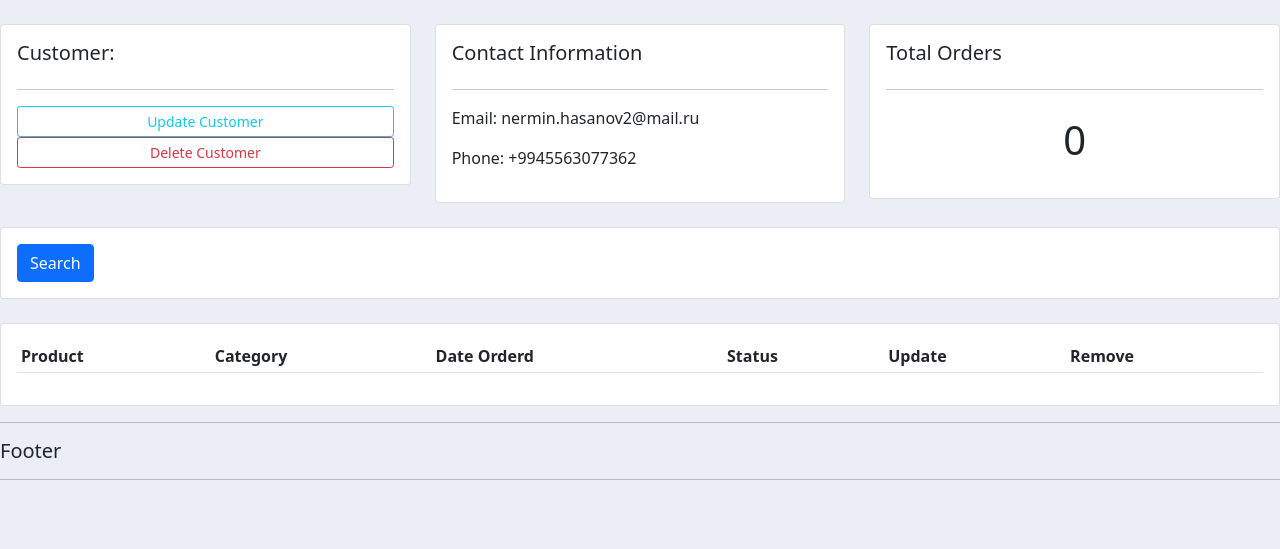
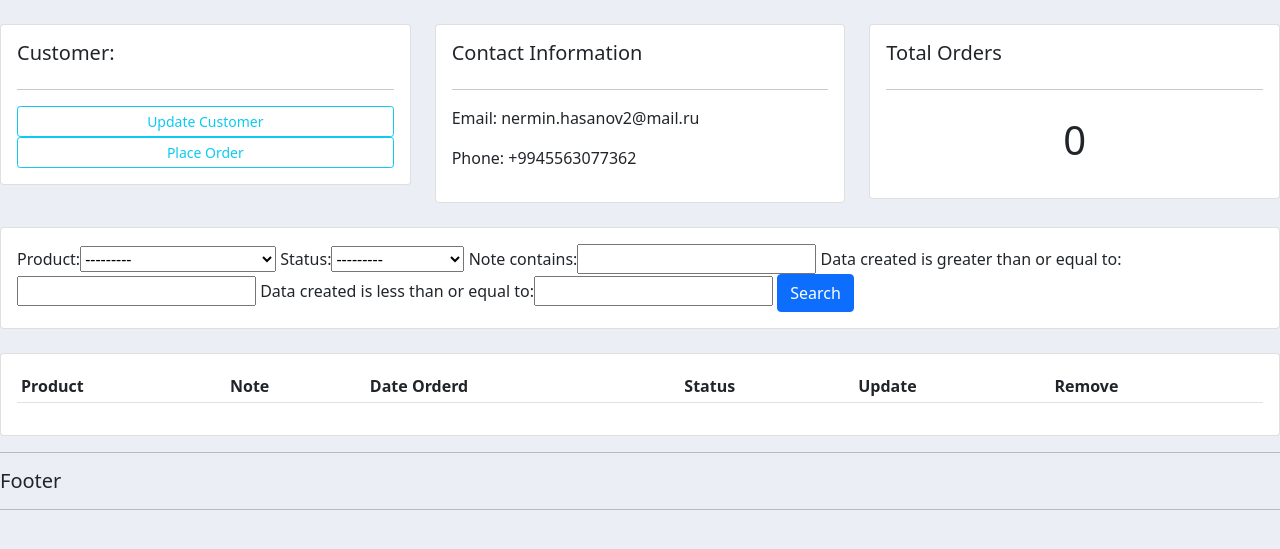
Before and after one commit to H-Cavid/crm, a Django app: page /customer/2/ in a window 1280 px wide. Shown: the part 116-665 px from the top of the page. Run offline with Django 3.2, Linux system fonts and the light colour scheme; data comes from the database, SQL or seed files in the repository; both versions use the stored data as it was after the commit; lists and menus that the app fills with data are empty.

Commit message:
<<--Filter is added-->>

```diff
--- /dev/null
+++ b/crm/accounts/filters.py
@@ -0,0 +1,14 @@
+from django.db.models import fields
+import django_filters
+from django_filters import DateFilter,CharFilter
+#import your models here
+from .models import *
+
+class OrderFilter(django_filters.FilterSet):
+    start_date =  DateFilter(field_name='data_created',lookup_expr='gte')
+    end_date =  DateFilter(field_name='data_created',lookup_expr='lte')
+    note =CharFilter(field_name = 'note',lookup_expr='icontains')
+    class Meta:
+        model = Order
+        fields = '__all__'
+        exclude = ['customer','data_created']
--- a/crm/accounts/models.py
+++ b/crm/accounts/models.py
@@ -46,6 +46,6 @@ class Order(models.Model):
     product = models.ForeignKey(Product,on_delete=models.CASCADE,blank=True,null=True)
     data_created = models.DateTimeField(auto_now_add=True)
     status = models.CharField(max_length=20,blank=True,null=True,choices=STATUS)
-
+    note = models.CharField(max_length=100,blank=True,null=True)
     def __str__(self) -> str:
         return self.status
--- a/crm/accounts/templates/accounts/customer.html
+++ b/crm/accounts/templates/accounts/customer.html
@@ -8,7 +8,7 @@
 			<h5>Customer:</h5>
 			<hr>
 			<a class="btn btn-outline-info  btn-sm btn-block" href="">Update Customer</a>
-			<a class="btn btn-outline-danger  btn-sm btn-block" href="">Delete Customer</a>
+			<a class="btn btn-outline-info  btn-sm btn-block" href="{% url 'create_order' customer.id %}">Place Order</a>
 
 		</div>
 	</div>
@@ -37,7 +37,7 @@
 	<div class="col">
 		<div class="card card-body">
 			<form method="get">
-
+				{{myFilter.form}}
 		    <button class="btn btn-primary" type="submit">Search</button>
 		  </form>
 		</div>
@@ -52,7 +52,7 @@
 			<table class="table table-sm">
 				<tr>
 					<th>Product</th>
-					<th>Category</th>
+					<th>Note</th>
 					<th>Date Orderd</th>
 					<th>Status</th>
 					<th>Update</th>
@@ -61,7 +61,7 @@
 				{% for order in orders %}
 				<tr>
 					<td>{{order.product}}</td>
-					<td>{{order.product.category}}</td>
+					<td>{{order.note}}</td>
 					<td>{{order.data_created}}</td>
 					<td>{{order.status}}</td>
 					<td><a class="btn btn-sm btn-info"href="{% url 'update_order' order.id %}">Update</a></td>
--- a/crm/accounts/templates/accounts/dashboard.html
+++ b/crm/accounts/templates/accounts/dashboard.html
@@ -19,7 +19,7 @@
 					<th>Phone</th>
 				</tr>
 
-				{% for customer in customers %}
+				{% for customer in customer %}
 					<tr>
 						<td><a class="btn btn-sm btn-info" href="{% url 'customer' customer.id %}">View</a></td>
 						<td>{{customer.name}}</td>
@@ -35,7 +35,6 @@
 		<h5>LAST 5 ORDERS</h5>
 		<hr>
 		<div class="card card-body">
-			<a class="btn btn-primary  btn-sm btn-block" href="{% url 'create_order' %}">Create Order</a>
 			<table class="table table-sm">
 				<tr>
 					<th>Product</th>
--- a/crm/accounts/urls.py
+++ b/crm/accounts/urls.py
@@ -4,7 +4,7 @@ urlpatterns = [
     path('',home,name='home'),
     path('products/',products,name='products'),
     path('customer/<str:pk>/',customer,name='customer'),
-    path('create_order/',create_order,name='create_order'),
+    path('create_order/<str:pk>',create_order,name='create_order'),
     path('update_order/<str:pk>',update_order,name='update_order'),
     path('delete_order/<str:pk>',delete_order,name='delete_order'),
 
--- a/crm/accounts/views.py
+++ b/crm/accounts/views.py
@@ -2,19 +2,21 @@ from django.http import HttpResponse
 from django.shortcuts import render,redirect
 from.models import *
 from .forms import OrderForm
+from django.forms import inlineformset_factory
+from .filters import OrderFilter
 # Create your views here.
 
 def home(request):
-    orders = Order.objects.all()
-    customers = Customer.objects.all()
-    total_customers = customers.count()
-    totat_orders = orders.count()
-    delivered = orders.filter(status='Delivered').count()
-    pending = orders.filter(status='Pending').count()
+    orders = Order.objects.all()#butun orderleri getiririk
+    customer = Customer.objects.all()#butun customerleri getiririk
+    total_customer = customer.count()#butun customerlerin sayini getirirk
+    totat_orders = orders.count()#butun orderlerin sayini getiririk
+    delivered = orders.filter(status='Delivered').count()#orderleri statusu delivered olanlarin sayini getirir
+    pending = orders.filter(status='Pending').count()#orderlerin icinde statusu pending olanlarin sayini getirir
     context = {
         'orders' : orders ,
-        'customers' : customers ,
-        'total_customers':total_customers,
+        'customer' : customer ,
+        'total_customer':total_customer,
         'totat_orders': totat_orders,
         'delivered':delivered,
         'pending':pending,
@@ -22,40 +24,50 @@ def home(request):
     return render(request,'accounts/dashboard.html', context)
 
 def products(request):
-    products = Product.objects.all()
+    products = Product.objects.all()#butun productlari gosterir
     return render(request,'accounts/products.html',{'products':products})
 
 def customer(request,pk):
-    customer = Customer.objects.get(id=pk)
-    orders = customer.order_set.all()
-    order_count = orders.count()
+    customer = Customer.objects.get(id=pk)#customerleri id-e gore getirir
+    orders = customer.order_set.all()#orderde customer ordere baglanib deye order_set var dir verende
+    order_count = orders.count()#orderlerin sayini
+    myFilter = OrderFilter(request.GET, queryset = orders )
+    orders = myFilter.qs
+
     context = {
         'customer':customer,
         'orders':orders,
         'order_count':order_count,
+        'myFilter':myFilter,
     }
     return render(request,'accounts/customer.html',context)
 
-def create_order(request):
-    form = OrderForm()
+def create_order(request,pk):#pk=primary key
+    OrderFormSet = inlineformset_factory(Customer , Order , fields=('product','status'), extra=10)#Ordere esasen Customer-leri getrecek ve elave 10 sahe
+    customer = Customer.objects.get(id=pk)#customerleri id-e gore getirir
+    formset = OrderFormSet(queryset=Order.objects.none(),instance=customer)#ici bos olan formlari getrecek
+    # form = OrderForm(initial={'customer':customer})#formu cagirirq
     if request.method == 'POST':
         # print(request.POST)
-        form = OrderForm(request.POST)
-        if form.is_valid():
-            form.save()
+        # form = OrderForm(request.POST)#formu requestden gelen dataynan doldur
+        formset = OrderFormSet(request.POST,instance=customer)
+        if formset.is_valid():
+            formset.save()
             return redirect('/')
     context = {
-        'form' : form
+        'form' : formset,
     }
 
     return render(request,'accounts/order_form.html',context)
 
+
+
 def update_order(request,pk):
-    order = Order.objects.get(id=pk)
-    form = OrderForm(instance=order)
+    order = Order.objects.get(id=pk)#orderleri id-e gore getiririk sebeb id-e gore update elyirik
+    form = OrderForm(instance=order)#formu order classina  gore doldurq
     if request.method == 'POST':
         # print(request.POST)
-        form = OrderForm(request.POST,instance=order)
+        form = OrderForm(request.POST,instance=order)#Formu request-in datasina gore gonderirik
         if form.is_valid():
             form.save()
             return redirect('/')
@@ -65,7 +77,7 @@ def update_order(request,pk):
     return render(request,'accounts/order_form.html',context)
 
 def delete_order(request,pk):
-    order = Order.objects.get(id=pk)
+    order = Order.objects.get(id=pk)#id-ne gore silirik
     if request.method == 'POST':
         order.delete()
         return redirect('/')
--- a/crm/crm/settings.py
+++ b/crm/crm/settings.py
@@ -31,6 +31,7 @@ ALLOWED_HOSTS = []
 # Application definition
 
 INSTALLED_APPS = [
+    'django_filters',
     'accounts',
     'django.contrib.admin',
     'django.contrib.auth',
```
Also changed, not shown: crm/accounts/templates/accounts/order_form.html (+11 -2 lines), crm/accounts/migrations/0002_order_note.py (added), crm/db.sqlite3, 3 other files.
